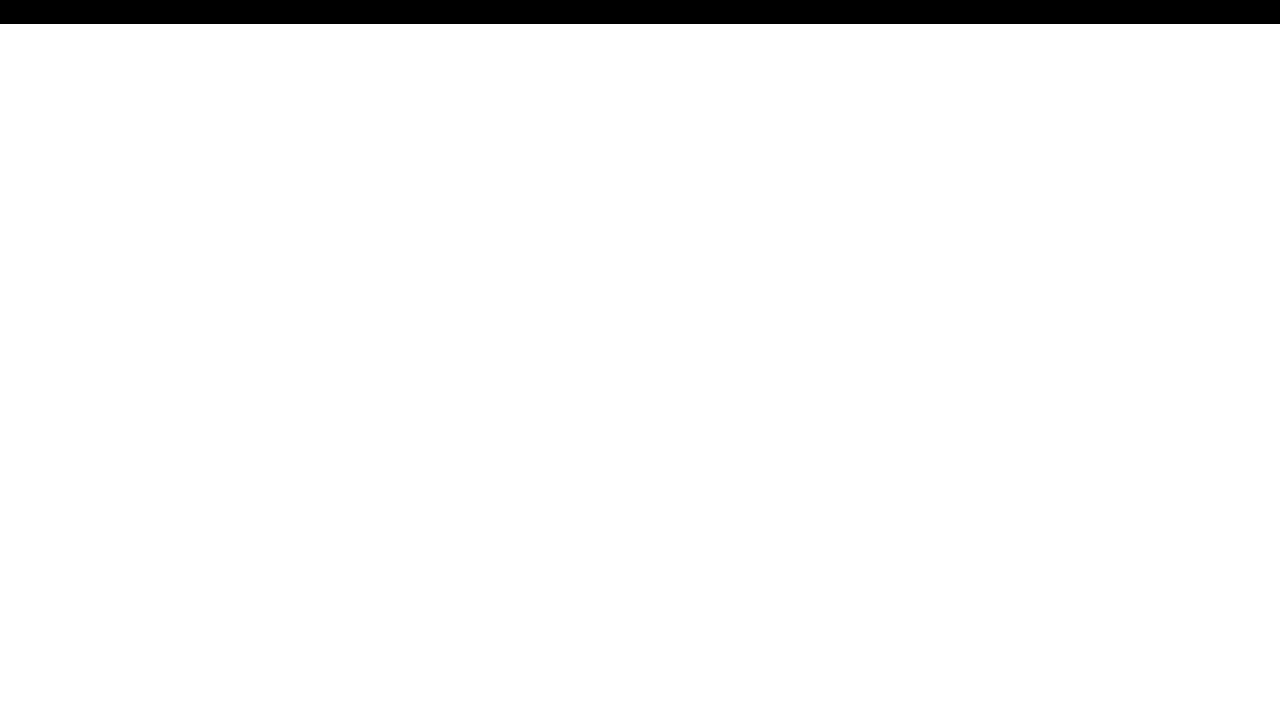
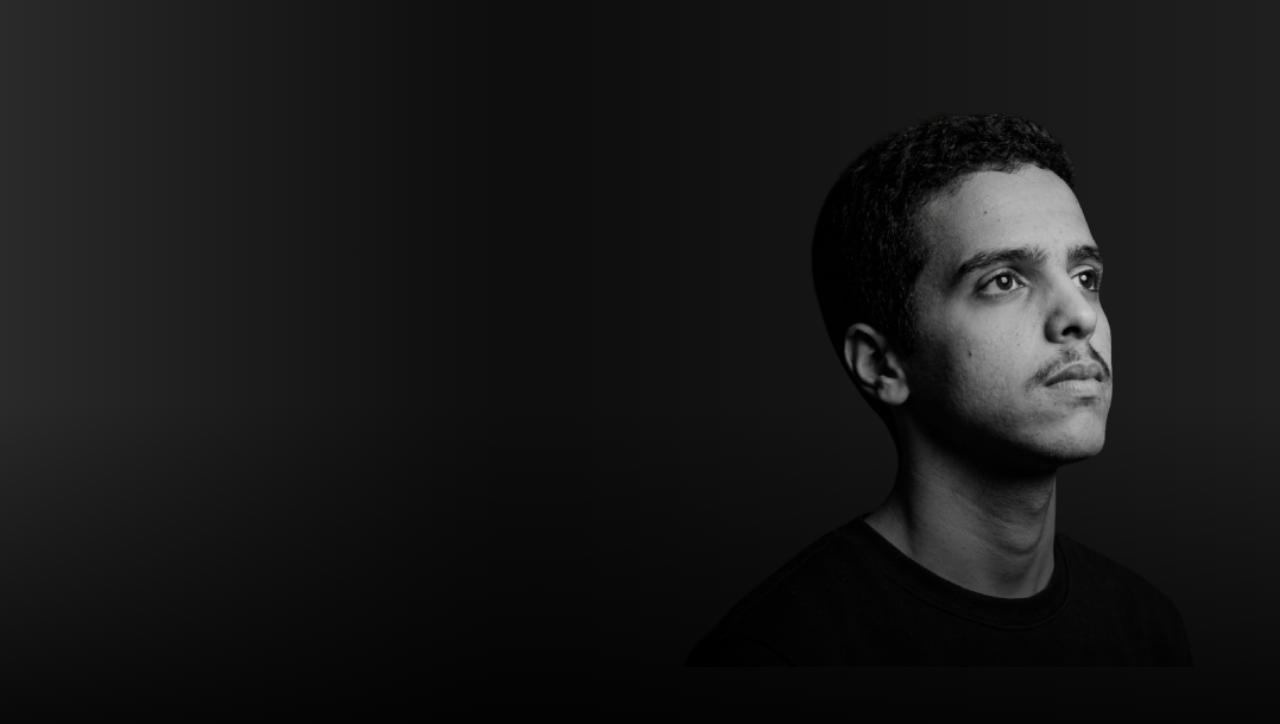
Before and after one commit to nassah73/My-portfolio, a React (Vite) app in the folder hassan-portfolio/: page / in a window 1280 px wide. Shown: the top 724 px of the page. Built offline with nearby package versions, Linux system fonts and the light colour scheme; the HTML template or start-up script is replaced by a standard one.

Commit message:
porfolio profile

```diff
--- a/hassan-portfolio/src/App.jsx
+++ b/hassan-portfolio/src/App.jsx
@@ -1,5 +1,10 @@
+import Profile from './Profile.png'
 export default function Home(){
   return(
-    <h1 className="bg-black">hello world</h1>
+    <div className="bg-[#1f1f1f] w-screen h-screen">
+        <img src={Profile} alt="Profile" className='w-150  absolute right-0 top-[10%]' />
+        <div className="absolute inset-0 bg-gradient-to-r from-[#2a2a2a] via-[#000000]/50 to-transparent"></div>
+        <div className="absolute inset-0 bg-gradient-to-t from-[#000000] via-transparent to-transparent"></div>
+    </div>
   )
 }
```
Also changed, not shown: hassan-portfolio/src/Profile.png (added).
